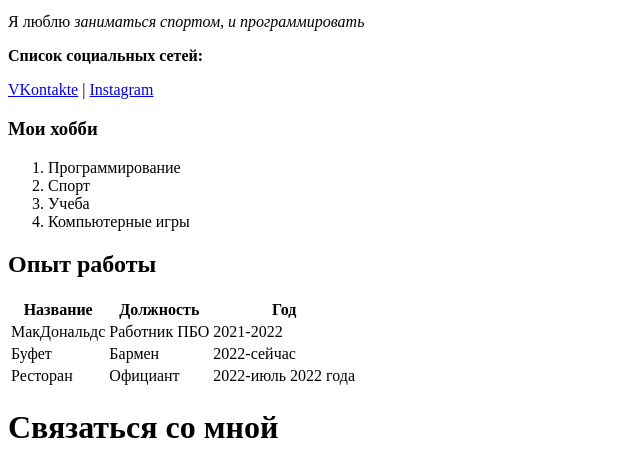
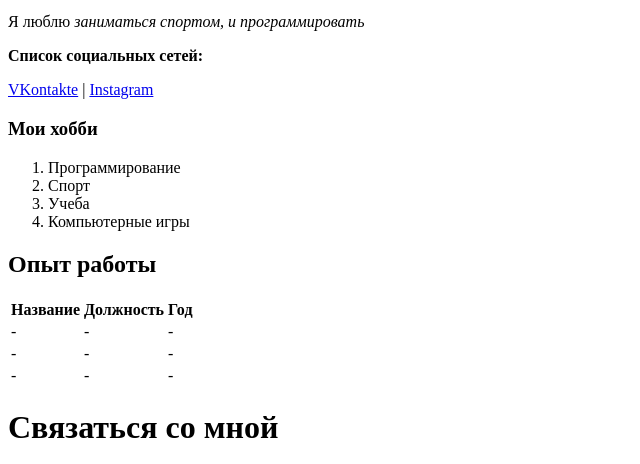
Before and after one commit to Batalkon/resume, a plain HTML site: page resume/index.html in a window 1280 px wide. Shown: the part 313-777 px from the top of the page, without its empty margins (0-640 px from the left). Drawn offline with Linux system fonts and the light colour scheme.

Commit message:
Update index.html

```diff
--- a/resume/index.html
+++ b/resume/index.html
@@ -35,19 +35,19 @@
         </thead>
         <tbody>
             <tr>
-                <td>МакДональдс</td>
-                <td>Работник ПБО</td>
-                <td>2021-2022</td>
+                <td>-</td>
+                <td>-</td>
+                <td>-</td>
             </tr>
             <tr>
-                <td>Буфет</td>
-                <td>Бармен</td>
-                <td>2022-сейчас</td>
+                <td>-</td>
+                <td>-</td>
+                <td>-</td>
             </tr>
             <tr>
-                <td>Ресторан</td>
-                <td>Официант</td>
-                <td>2022-июль 2022 года</td>
+                <td>-</td>
+                <td>-</td>
+                <td>-</td>
             </tr>
         </tbody>
     </table>
```
